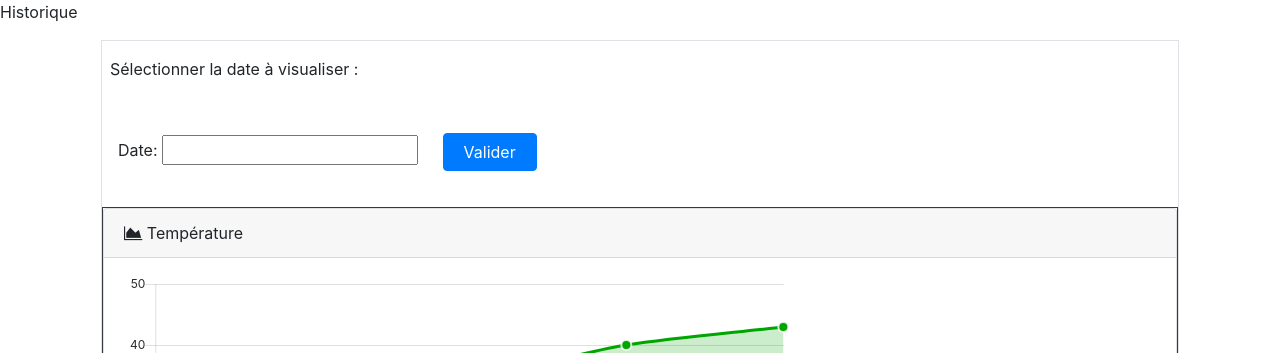
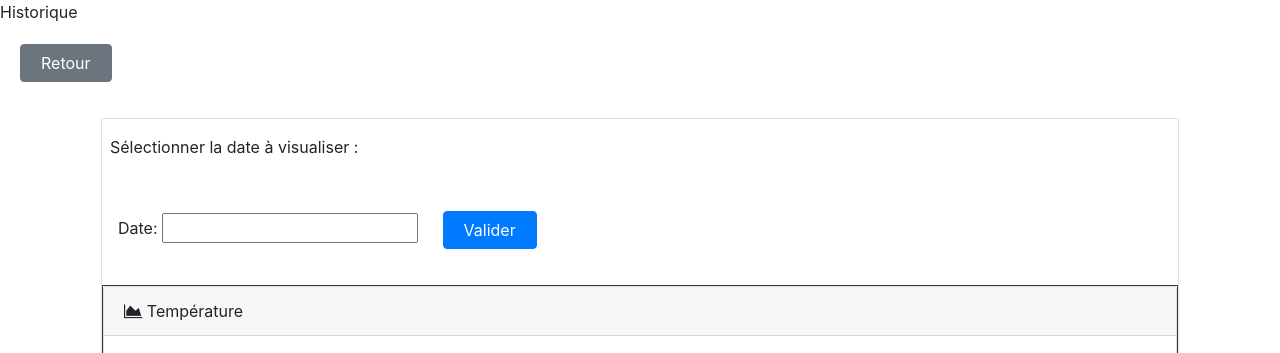
Before and after one commit to DataVISEN/interface, a plain HTML site: page SRC/historique.html in a window 1280 px wide. Shown: the top 353 px of the page. Drawn offline with nearby package versions, Linux system fonts and the light colour scheme.

Commit message:
bouton historique

```diff
--- a/SRC/historique.html
+++ b/SRC/historique.html
@@ -19,7 +19,7 @@
 		<div id="history_page_name">
 			Historique
 		</div>
-
+        <a href="../charts.html"><button type="button" class="btn btn-secondary">Retour</button></a>
 		<div class="container">
 			<div class="row, h-100">
 			  <div id="history_date_selection" class="col-6, border border-dark, w-50, m-3">
```
